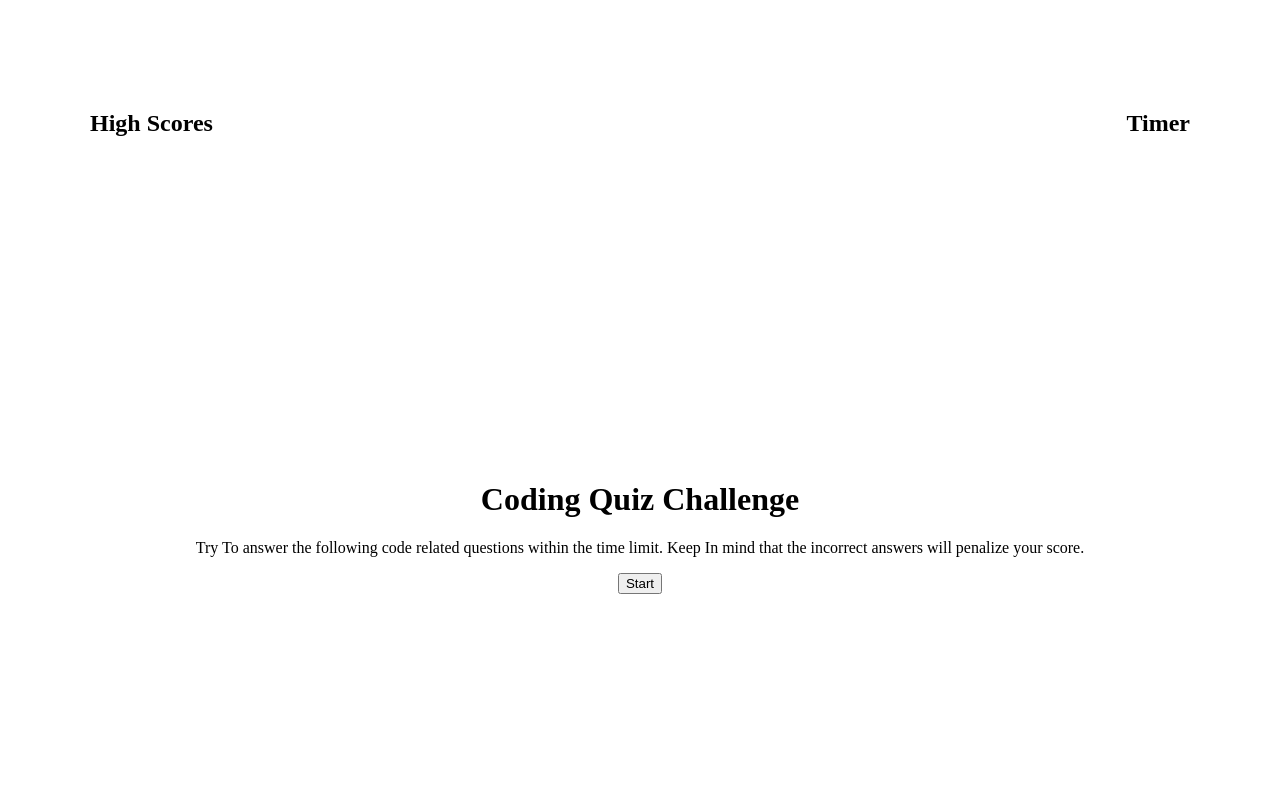
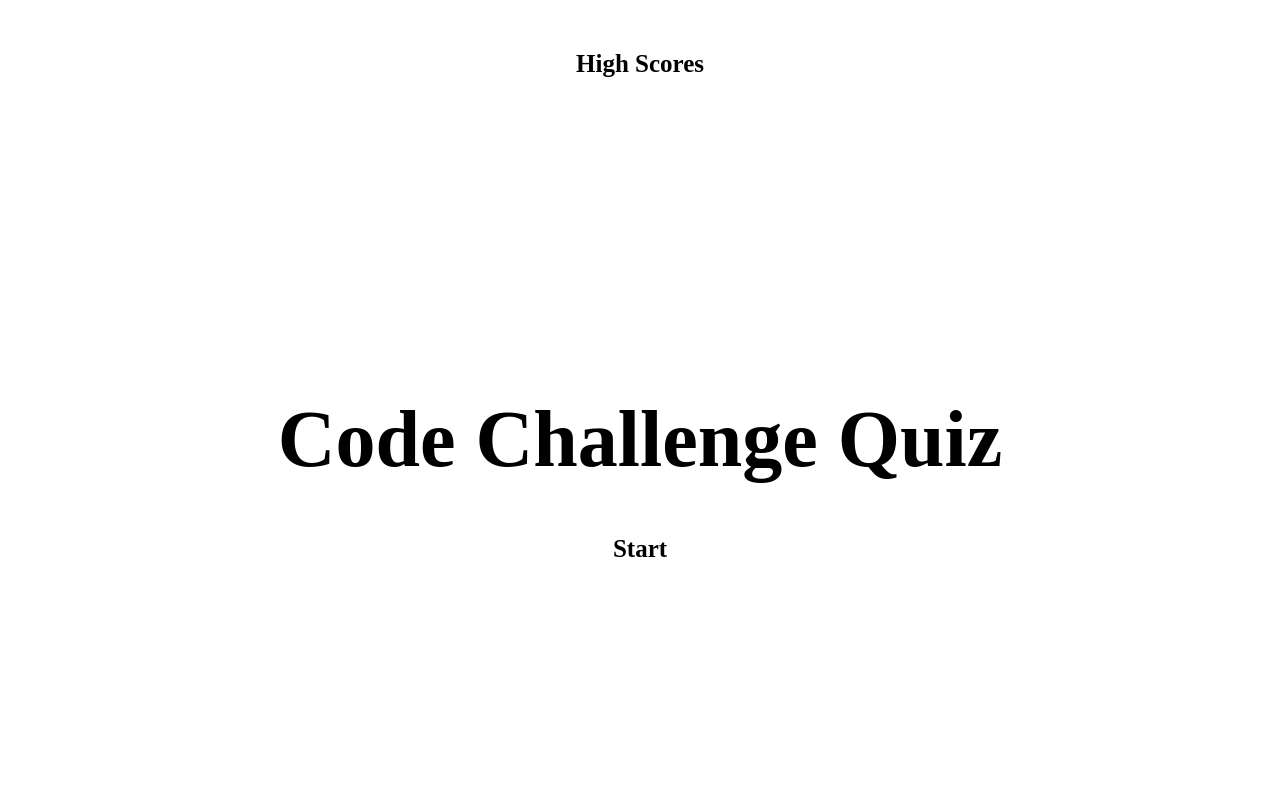
Before and after one commit to nruffin95/Quiz-App-Project, a plain HTML site: page Test /test.html in a window 1280 px wide. Drawn offline with Linux system fonts and the light colour scheme.

Commit message:
Updated html

```diff
--- a/Test /script.js
+++ b/Test /script.js
@@ -1,34 +1,3 @@
-const questionContainer = document.getElementById('question-container')
-const startButton = document.getElementById('start-btn')
-const questionElement = document.getElementById('question')
-const questionButtons = document.getElementById('answer-btn')
-
-
-startButton.addEventListener('click', startGame)
-
-  function startGame() {
-    startButton.classList.add('hide')
-    questionContainer.classList.remove('hide')
-    showQuestion()
-  }
-
-function showQuestion(question){
-  questionElement.innerText = questions.question
+* {
+  bo
 }
-
-function selectAnswer(){
-
-}
-
-
-const questions = [
-  {
-    question: 'What is your favorite youtuber'
-
-  }
-]
-
-
-
-
-// const questions = {question:"Who Is Your Favorite Youtuber", answers:"Nick"};
--- a/Test /style.css
+++ b/Test /style.css
@@ -1,40 +1,56 @@
+* {
+    box-sizing: border-box;
+    margin: 0;
+    padding: 0;
+  }
 
+  h1 {
+      font-size: 80px;
+  }
 
-body {
-    display: grid;
+  h2 {
+      font-size: 40px;
+  }
+
+  .container {
+      width: 100vw;
+      height: 100vh;
+      display: flex;
       justify-content: center;
       align-items: center;
       margin: 0 auto;
+  }
+
+  .flex-column {
+      display: flex;
+      flex-direction: column;
+  }
+
+  .flex-center{
+      justify-content: center;
+      align-items: center;
+  }
+
+  .justify-center {
+      justify-content: center;
+  }
+
+  .text-center {
       text-align: center;
   }
 
-.hide {
+  .hidden {
       display: none;
   }
 
-.btn-grid{
-    display: grid;
+  .btn {
+      display: flex;
+      font-size: 25px;
+      font-weight: bold;
+      text-align: center;
+      text-decoration: none;
+      color: black;
       justify-content: center;
       align-items: center;
-    margin: 0 auto;
-    text-align: center;
-    height: 40vh;
-
+      margin-top: 50px;
   }
-
-.high-score {
-    display: flex;
-    justify-content: space-between;
-    cursor: pointer;
-    padding: 90px;
-}
-
-.controls {
-    display: grid;
-    justify-content: center;
-    align-items: center;
-    margin: 0 auto;
-    text-align: center;
-    width: 100vw;
-    height: 70vh;
-}
--- a/Test /test.html
+++ b/Test /test.html
@@ -9,28 +9,11 @@
         <link rel="stylesheet" href="style.css">
 </head>
 <body>
-    <section class="high-score">
-    <h2>High Scores</h2>
-    <h2>Timer</h2>
-    </section>
+    <a href="/highscores.html" id="highscore-btn" class="btn">High Scores</a>
     <div class="container">
-        <div id="question-container" class="hide">
-            <h2 id="question">Question</h2>
-            <div id="answer-buttons" class="btn-grid">
-                <button id="btn">Answer 1</button>
-                <button id="btn">Answer 2</button>
-                <button id="btn">Answer 3</button>
-                <button id="btn">Answer 4</button>
-            </div>
-        </div>
-        <div class="controls">
-            <div id="start-btn" class="start-btn">
-            <h1>Coding Quiz Challenge</h1>
-            <p>Try To answer the following code related questions within the time limit.
-                Keep In mind that the incorrect answers will penalize your score.
-            </p>
-        <button id="start-btn" class="start-btn btn">Start</button>
-            </div>
+        <div id="home" class="flex-colum flex-center">
+            <h1>Code Challenge Quiz</h1>
+            <a href="/game.html" class="btn">Start</a>
         </div>
     </div>
 
```
Lines whose indentation alone changed are shown as unchanged.
